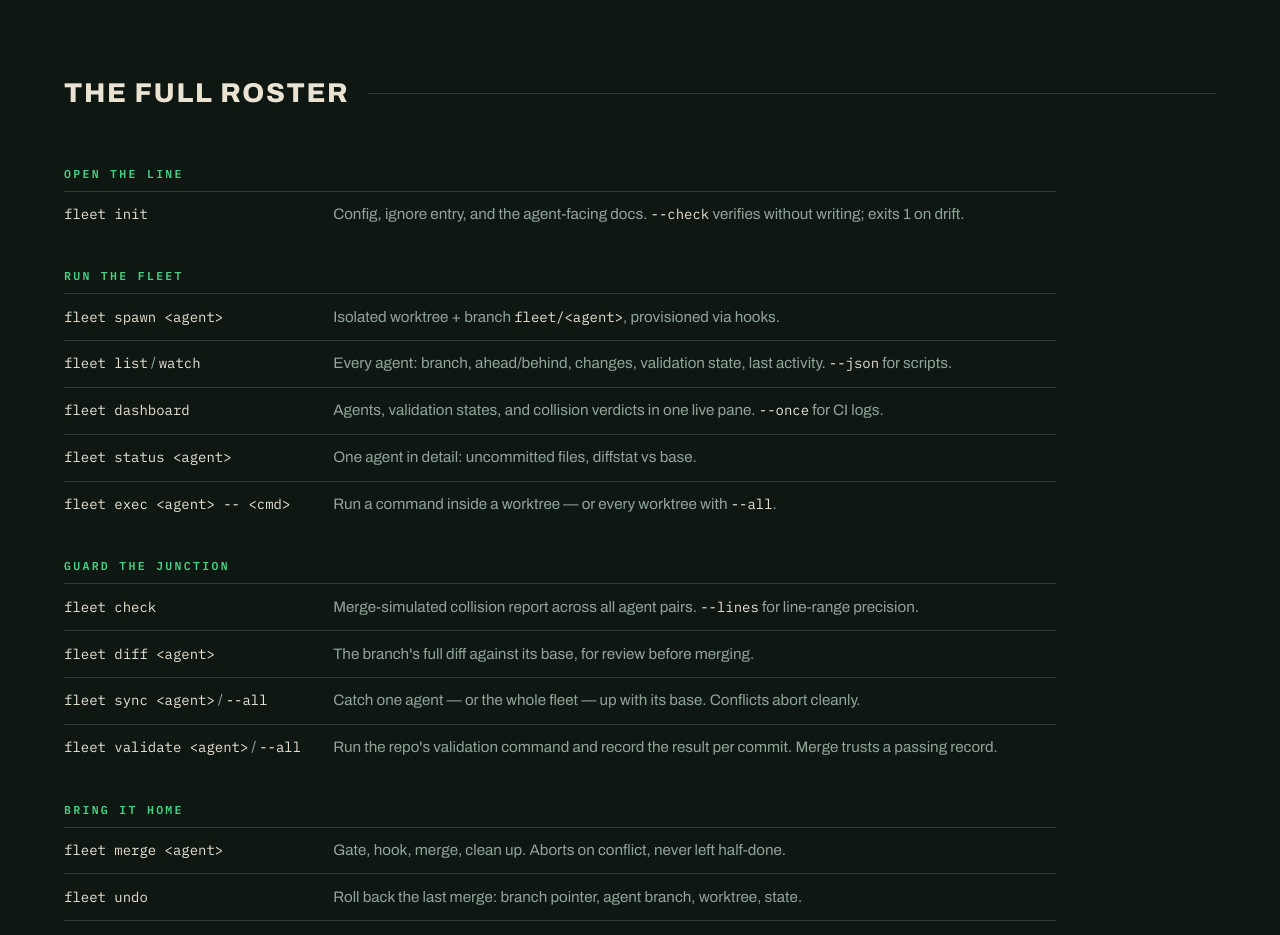
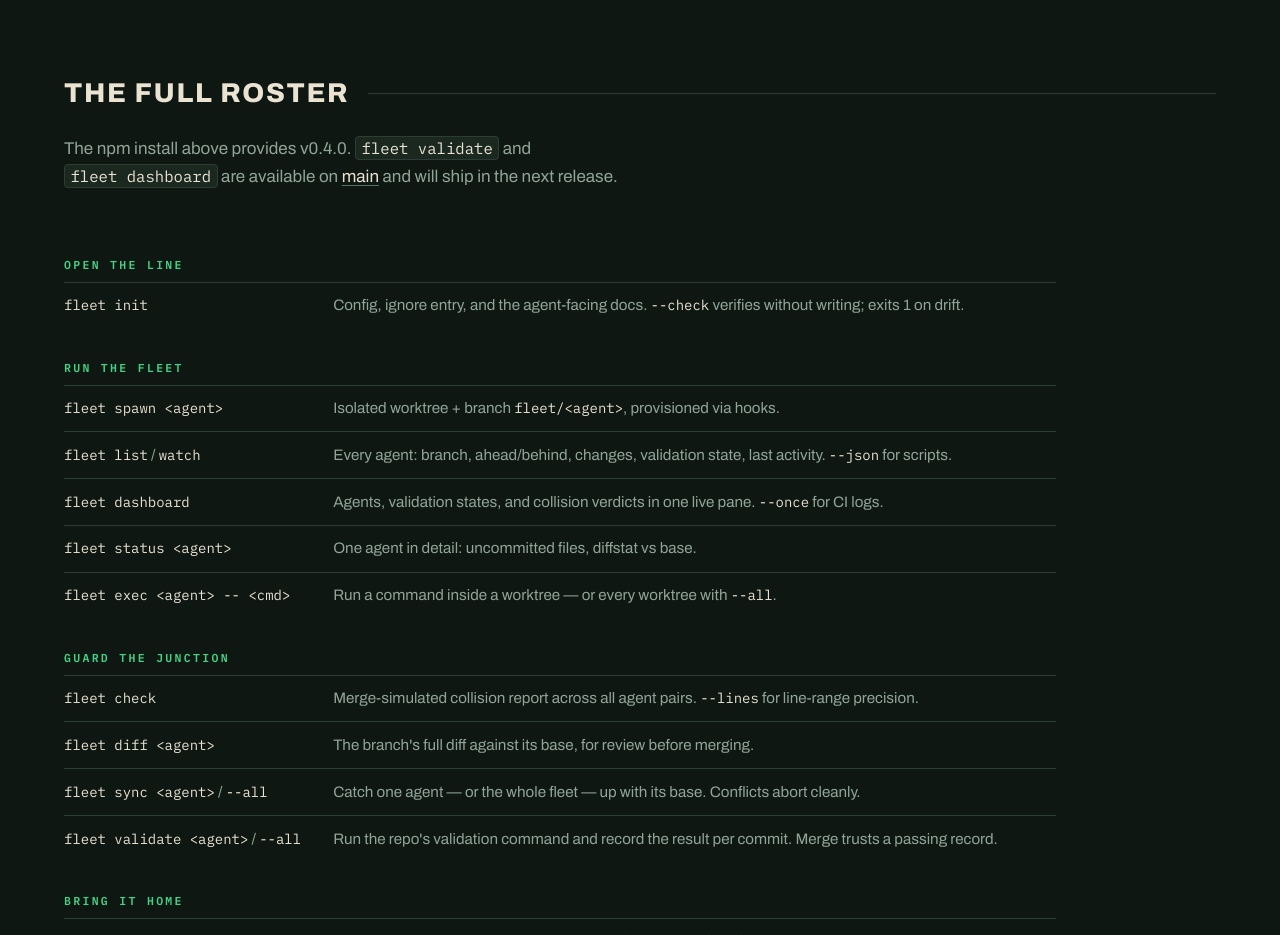
Before and after one commit to MohammedAlkindi/Switchyard, a website: page public/index.html in a window 1280 px wide. Shown: the part 3900-4835 px from the top of the page. Drawn offline with Linux system fonts and the light colour scheme.

Commit message:
fix(site): label unreleased commands

```diff
--- a/public/index.html
+++ b/public/index.html
@@ -240,6 +240,11 @@ $ fleet check
   <!-- ============ ROSTER ============ -->
   <section class="roster reveal" id="roster">
     <h2 class="section-head"><span>The full roster</span></h2>
+    <p class="section-lede">
+      The npm install above provides v0.4.0. <code>fleet validate</code> and
+      <code>fleet dashboard</code> are available on
+      <a href="https://github.com/MohammedAlkindi/Switchyard">main</a> and will ship in the next release.
+    </p>
     <div class="roster-table-wrap">
       <table class="roster-table">
         <tbody>
```
Also changed, not shown: CHANGELOG.md.
